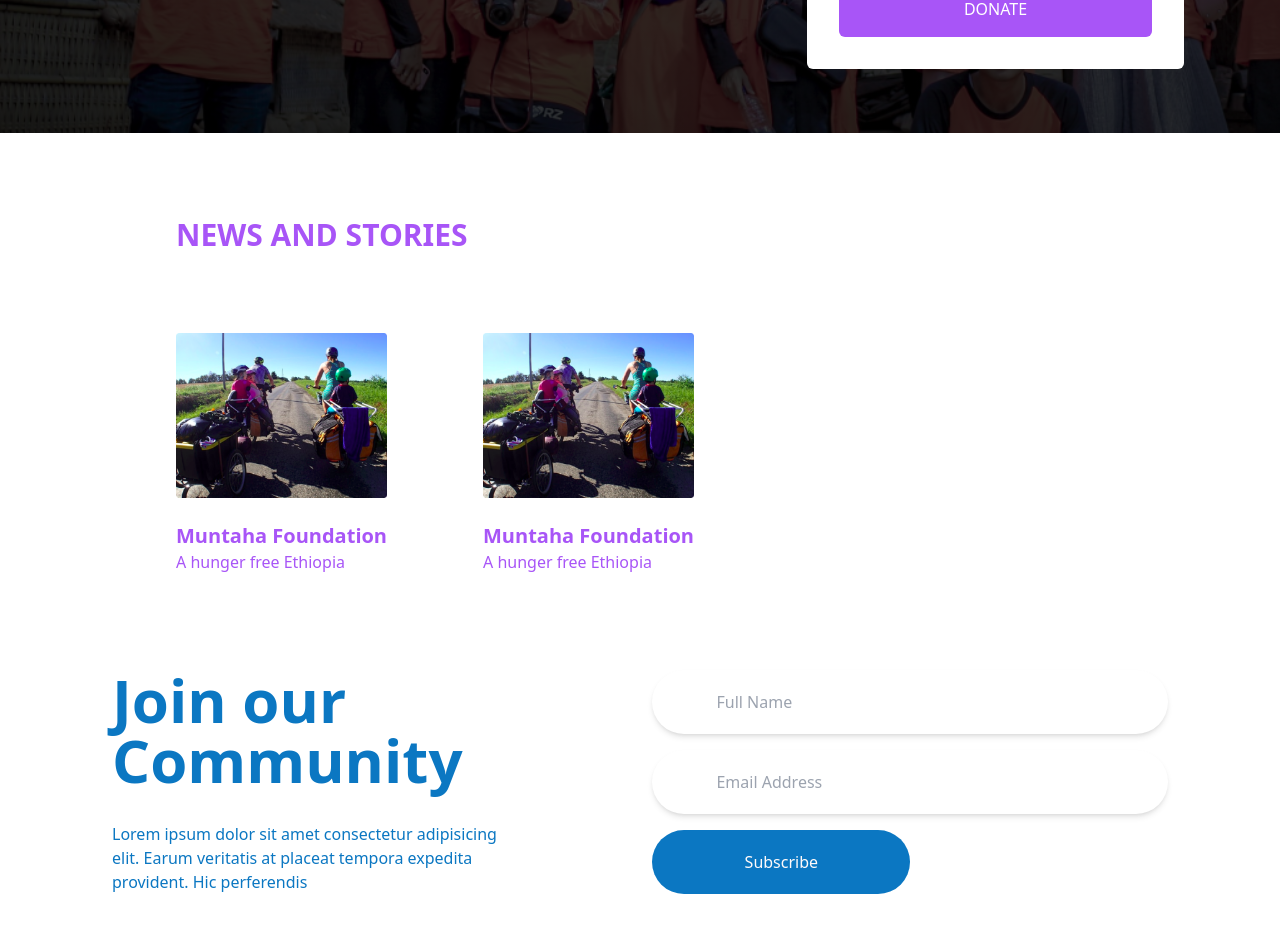
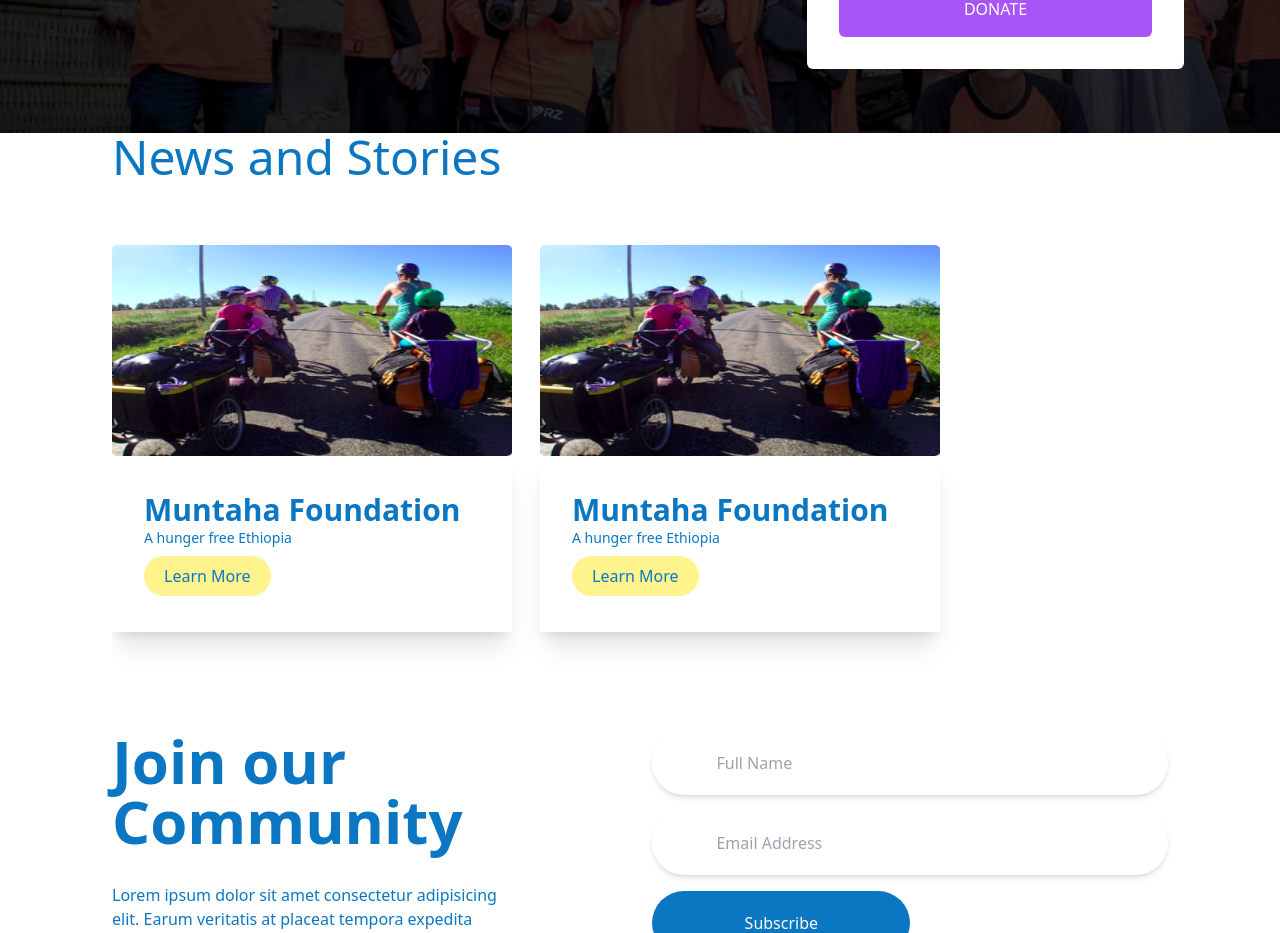
Before and after one commit to abdukasim/muntaha-website, a Next.js app: page / in a window 1280 px wide. Shown: the part 4160-5093 px from the top of the page. Built offline with nearby package versions, Linux system fonts and the light colour scheme.

Commit message:
newsection new design update

```diff
--- a/components/newsSection.js
+++ b/components/newsSection.js
@@ -17,26 +17,33 @@
     },
   ];
   return (
-    <section className="news-section flex flex-col px-10 py-24 md:pt-84px md:pl-20 xl:pl-44">
-      <div className="">
-        <h2 className="font-black text-2xl sm:text-3xl text-purple-500 uppercase mb-14 md:mb-20">
-          News and Stories
-        </h2>
-      </div>
-      <div className="flex flex-row  justify-start overflow-x-auto">
-        {news.map((news, index) => (
-          <div className="w-max mr-24 flex flex-col" key={index}>
-            <Image
-              width={340}
-              height={266}
-              layout="responsive"
-              src={news.image}
-              alt="Washing hands"
-            />
-            <h3 className="font-bold text-xl text-purple-500 mt-6">
-              {news.title}
-            </h3>
-            <p className="text-base text-purple-500">{news.description}</p>
+    <section className="ml-8 mb-9 lg:ml-28">
+      <h3 className="mb-9 text-2xl font-normal text-brand-blue lg:mb-16 lg:text-5xl">
+        News and Stories
+      </h3>
+      <div className="no-scrollbar flex h-[280px] gap-7 overflow-x-scroll lg:h-[450px]">
+        {news.map((item, index) => (
+          <div key={index} className="w-60 lg:w-[400px]">
+            <div className="w-60 lg:w-[400px]">
+              <Image
+                width={243}
+                height={128}
+                layout="responsive"
+                src={item.image}
+                alt={item.title}
+              />
+            </div>
+            <div className="flex h-32 min-w-full flex-col items-start justify-center pl-5 shadow-xl lg:h-44 lg:pl-8">
+              <h4 className="text-sm font-bold text-brand-blue lg:text-3xl">
+                {item.title}
+              </h4>
+              <p className="mb-2 text-xs font-normal text-brand-blue lg:text-sm">
+                {item.description}
+              </p>
+              <button className="w-max rounded-full bg-brand-yellow px-5 py-2 text-[7px] text-brand-blue lg:text-base">
+                Learn More
+              </button>
+            </div>
           </div>
         ))}
       </div>
```
